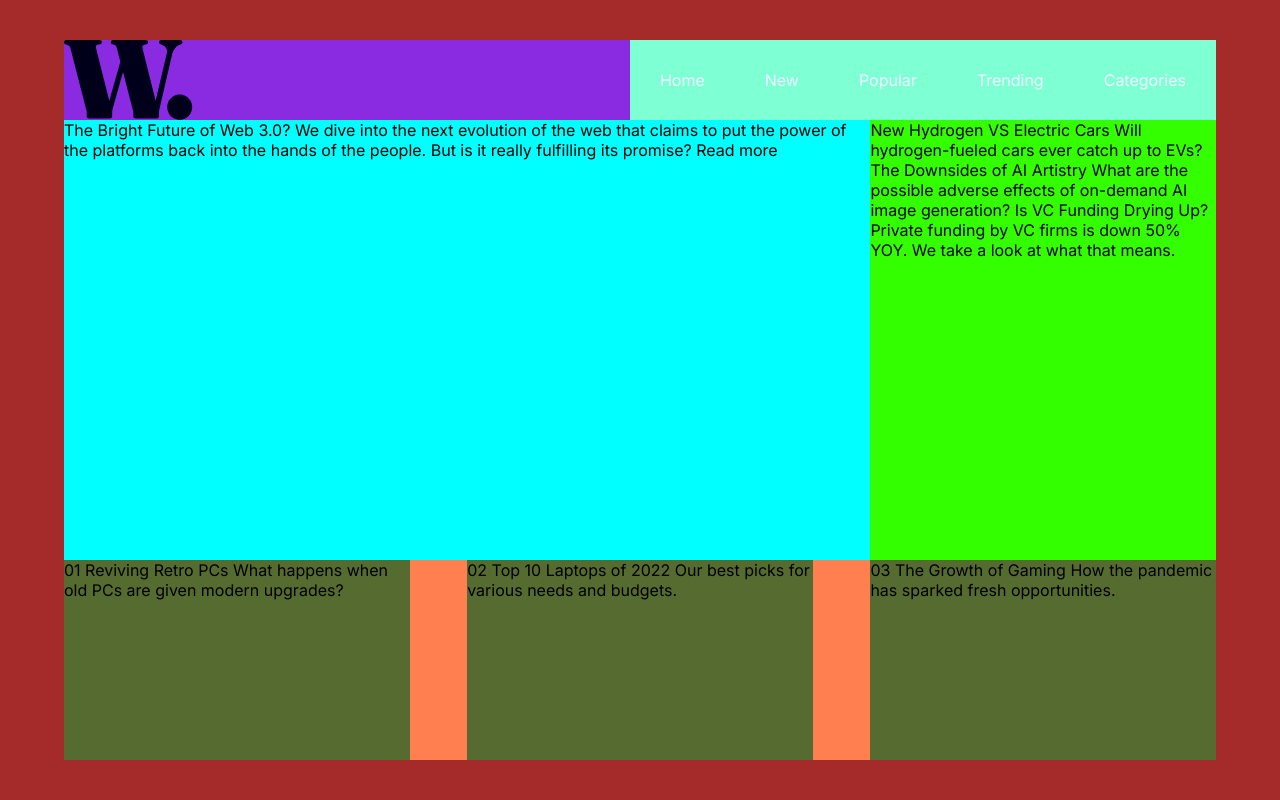
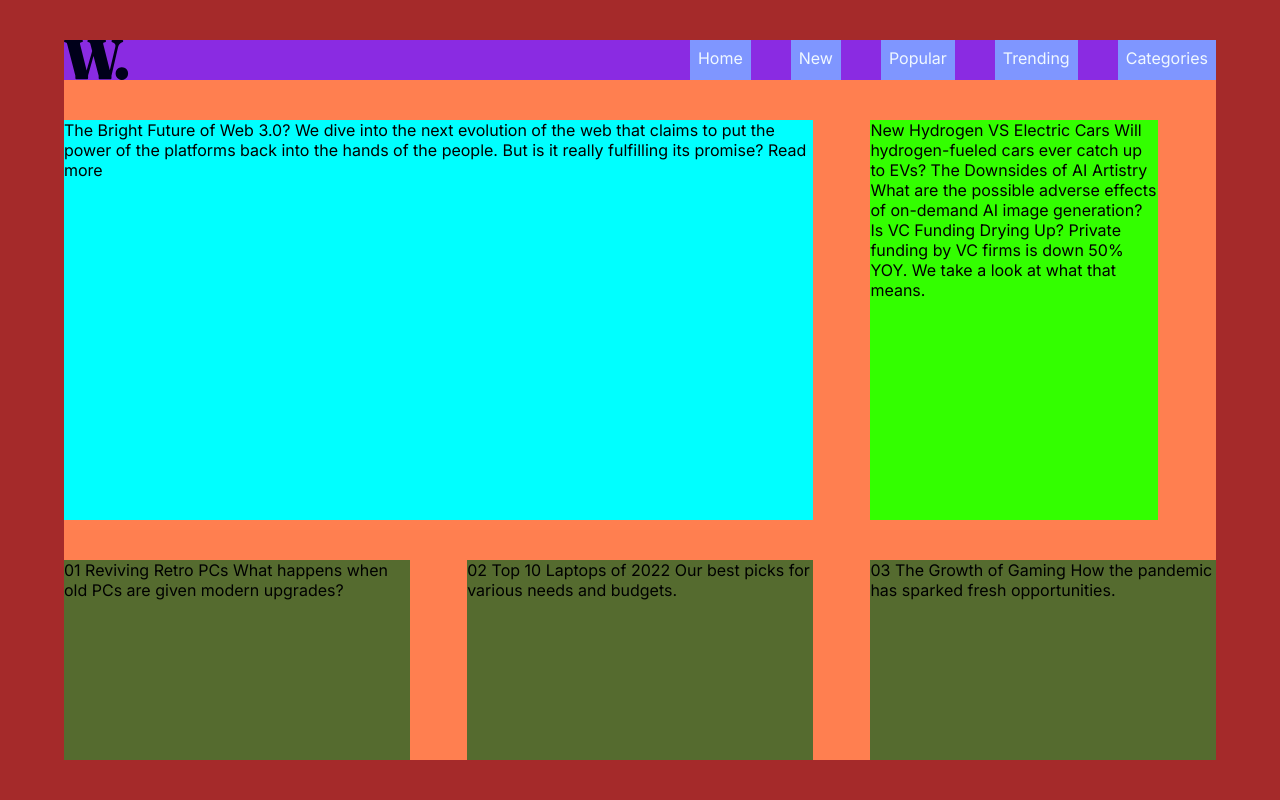
Before and after one commit to Shotnik420/Home-page, a plain HTML site: page index.html in a window 1280 px wide. Drawn offline with Linux system fonts and the light colour scheme.

Commit message:
S opalala

```diff
--- a/index.html
+++ b/index.html
@@ -39,8 +39,11 @@
         display: flex;
         justify-content: flex-end;
         background-color: blueviolet;
-        height: 10vh;
+        height: 5vh;
         width: 90vw;
+      }
+      nav img {
+        height: 100%;
       }
       .container {
         width: 90%;
@@ -55,23 +58,27 @@
         color: aliceblue;
       }
       nav > a {
-        padding: 30px;
-        background-color: aquamarine;
+        padding: 1vh;
+        background-color: rgb(127, 150, 255);
+        margin-left: 5vh;
       }
       nav > img {
         margin-right: auto;
       }
       .lp {
-        height: 55vh;
-        width: 70%;
+        width: 65%;
+        margin-right: 5%;
         background-color: aqua;
       }
       .pp {
-        height: 55vh;
-        width: 30%;
+        width: 25%;
+        margin-right: 5%;
         background-color: rgb(51, 255, 0);
       }
       .panels {
+        margin-top: 5vh;
+        margin-bottom: 5vh;
+        height: 50vh;
         display: flex;
       }
       .belt {
```
